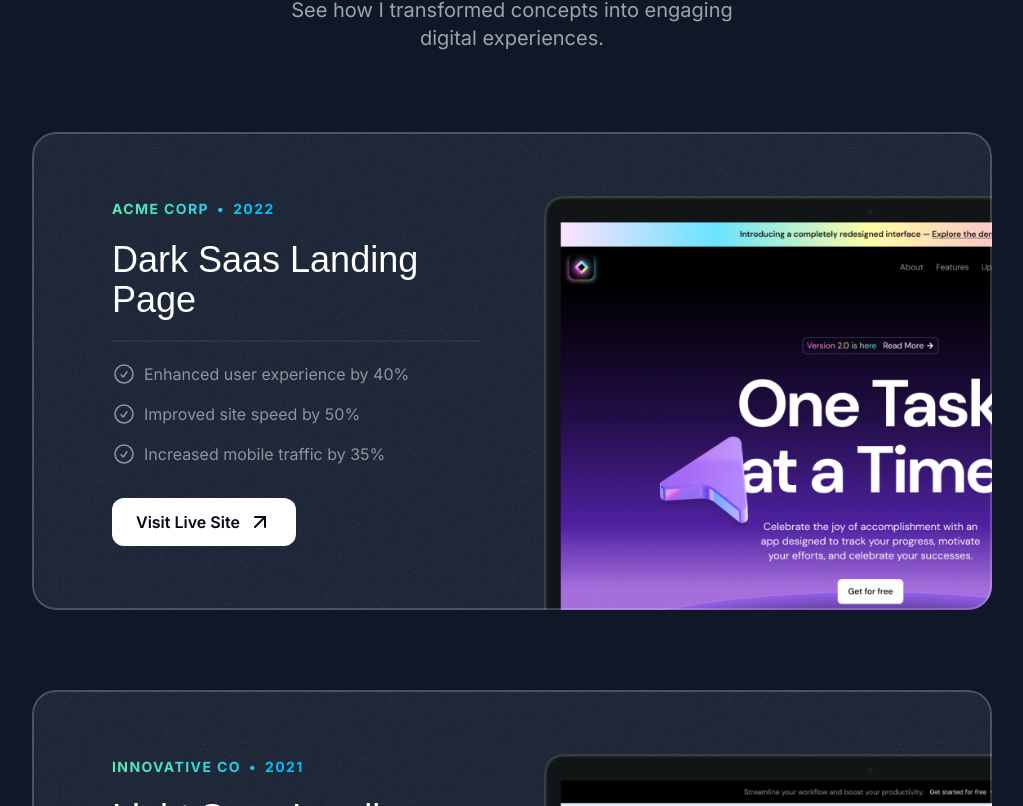
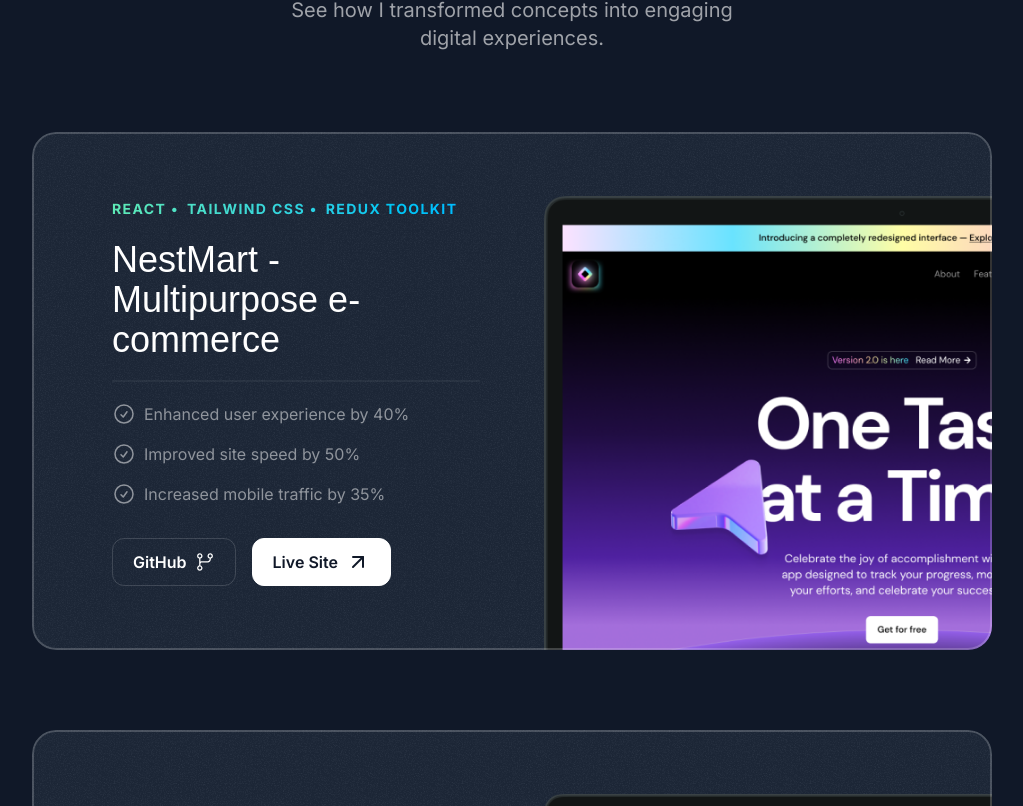
Before and after one commit to shamimthedev/my-portfolio, a Next.js app: page / in a window 1280 px wide. Shown: the part 1134-1940 px from the top of the page, without its empty margins (128-1151 px from the left). Built offline with nearby package versions, Linux system fonts and the light colour scheme; a web font is replaced by a local one.

Commit message:
Updated Projects

```diff
--- a/src/app/globals.css
+++ b/src/app/globals.css
@@ -13,17 +13,11 @@ body {
   font-family: var(--font-sans), sans-serif; /* Tailwind font family */
 }
 
-/* Custom breakpoints (Optional) */
-@media (min-width: 375px) {
-  /* Custom styles for small screens */
-}
-
-@media (min-width: 768px) {
-  /* Custom styles for medium screens */
-}
-
-@media (min-width: 1200px) {
-  /* Custom styles for large screens */
+/* Custom breakpoints */
+@theme {
+  --breakpoint-sm: 24rem;
+  --breakpoint-md: 48rem;
+  --breakpoint-lg: 75rem;
 }
 
 @layer base {
--- a/src/sections/Projects.tsx
+++ b/src/sections/Projects.tsx
@@ -6,18 +6,20 @@ import SectionHeader from "@/components/SectionHeader";
 import { Card } from "@/components/Card";
 import ArrowUpRightDownIcon from '@/assets/icons/arrow-up-right.svg'
 import CheckboxIcon from '@/assets/icons/check-circle.svg'
+import Github from '@/assets/icons/github-icon.svg'
+
 
 const portfolioProjects = [
   {
-    company: "Acme Corp",
-    year: "2022",
-    title: "Dark Saas Landing Page",
+    tech: ["React", "Tailwind CSS", "Redux Toolkit"],
+    title: "NestMart - Multipurpose e-commerce",
     results: [
       { title: "Enhanced user experience by 40%" },
       { title: "Improved site speed by 50%" },
       { title: "Increased mobile traffic by 35%" },
     ],
-    link: "https://youtu.be/4k7IdSLxh6w",
+    git: "https://github.com/shamimthedev/nest-mart",
+    live: "https://nest-mart-eight.vercel.app/",
     image: darkSaasLandingPage,
   },
   {
@@ -50,23 +52,28 @@ export const ProjectsSection = () => {
   return (
     <section id='projects' className="pb-16 lg:py-24">
       <div className="container">
-        <SectionHeader eyebrow="Real-world Results" title="Featured Projects" description="See how I transformed concepts into engaging digital experiences."/>
+        <SectionHeader eyebrow="Real-world Results" title="Featured Projects" description="See how I transformed concepts into engaging digital experiences." />
         <div className="flex flex-col gap-20 mt-10 md:mt-20">
           {portfolioProjects.map((project, projectIndex) => (
             <Card
               key={project.title}
               className="p-8 pb-0 md:pt-12 md:px-10 lg:pt-16 lg:px-20 sticky"
               style={{
-                top: `calc(64px + ${projectIndex *40}px)`,
+                top: `calc(64px + ${projectIndex * 40}px)`,
               }}
             >
               <div className="lg:grid lg:grid-cols-2 lg:gap-16">
                 <div className="lg:pb-16">
-                  <div className="bg-gradient-to-r from-emerald-300 to-sky-400 inline-flex gap-2 uppercase font-bold tracking-widest text-sm text-transparent bg-clip-text">
-                    <span>{project.company}</span>
-                    <span>&bull;</span>
-                    <span>{project.year}</span>
-                  </div>
+                  {project.tech && (
+                    <div className="bg-gradient-to-r from-emerald-300 to-sky-400 inline-flex gap-2 uppercase font-bold tracking-widest text-xs md:text-sm text-transparent bg-clip-text">
+                      {project.tech.map((item, index) => (
+                        <span key={index}>
+                          {item}
+                          {index < project.tech.length - 1 && " • "}
+                        </span>
+                      ))}
+                    </div>
+                  )}
 
                   <h3 className="font-serif text-2xl md:text-4xl mt-2 md:mt-5">
                     {project.title}
@@ -78,17 +85,24 @@ export const ProjectsSection = () => {
                         className="flex gap-2 text-sm md:text-base text-white/50"
                         key={result.title}
                       >
-                        <CheckboxIcon className='size-5 md:size-6'/>
+                        <CheckboxIcon className='size-5 md:size-6' />
                         <span>{result.title}</span>
                       </li>
                     ))}
                   </ul>
-                  <a href={project.link}>
-                    <button className="bg-white text-gray-950 h-12 w-full md:w-auto px-6 rounded-xl font-semibold inline-flex items-center justify-center gap-2 mt-8">
-                      <span>Visit Live Site</span>
-                      <ArrowUpRightDownIcon className='size-6'/>
-                    </button>
-                  </a>
+                  <div className="flex flex-col sm:flex-row mt-8 gap-4">
+                    <a href={project.git} className="inline-flex items-center justify-center gap-2 border border-white/15 px-5 h-12 rounded-xl relative z-50" aria-label="GitHub">
+                      <span className="font-semibold">GitHub</span>
+                      <Github className='size-5 ' />
+                    </a>
+                    <a href={project.live}
+                      className="inline-flex items-center justify-center gap-2 border border-white bg-white text-gray-900 px-5 h-12 rounded-xl hover:bg-gray-100 focus:outline-none focus:ring-2 focus:ring-offset-2 focus:ring-gray-600 cursor-pointer relative z-50 "
+                      aria-label="Live Site"
+                    >
+                      <span className="font-semibold w-max">Live Site</span>
+                      <ArrowUpRightDownIcon className='size-6' />
+                    </a>
+                  </div>
                 </div>
                 <div className="relative">
                   <Image
```
Also changed, not shown: src/assets/icons/github-icon.svg (added), 1 other file (tests, documents, lock files or other folders).
